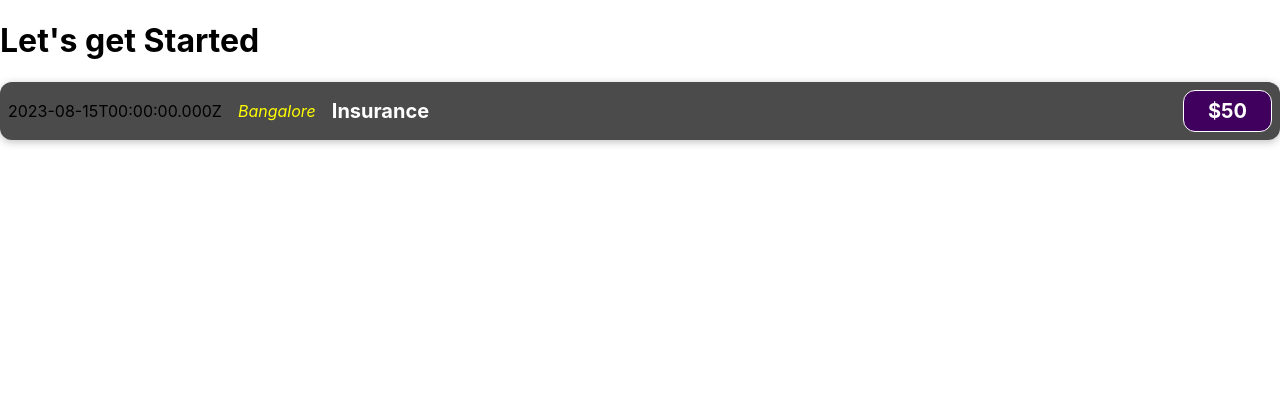
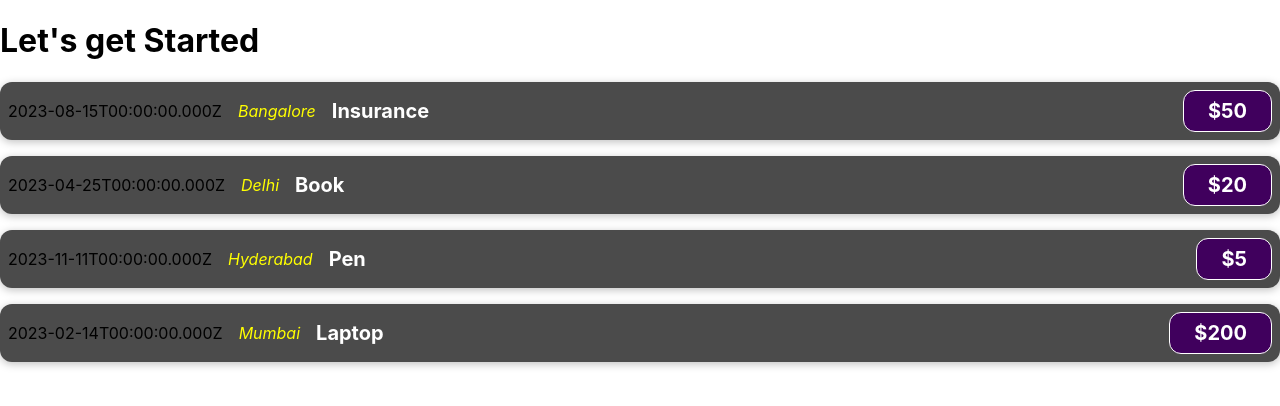
Before and after one commit to SushrutKhajuria/React_first-project, a React (Create React App) app: page / in a window 1280 px wide. Shown: the top 406 px of the page. Built offline with nearby package versions, Linux system fonts and the light colour scheme.

Commit message:
Passingobj and data to child component

```diff
--- a/src/App.js
+++ b/src/App.js
@@ -1,13 +1,35 @@
-// Write your code here:
+// Write your code at relevant places in the code below:
 
 import ExpenseItem from "./components/ExpenseItem";
+
 function App() {
   return (
-    <div >
-      <h1>
-        Let's get Started
-      </h1>
-      <ExpenseItem></ExpenseItem>
+    <div>
+      <h1>Let's get Started</h1>
+      <ExpenseItem
+        date={new Date(2023, 7, 15)}
+        title="Insurance"
+        price="50"
+        location="Bangalore"
+      ></ExpenseItem>
+      <ExpenseItem
+        date={new Date(2023, 3, 25)}
+        title="Book"
+        price="20"
+        location="Delhi"
+      ></ExpenseItem>
+      <ExpenseItem
+        date={new Date(2023, 10, 11)}
+        title="Pen"
+        price="5"
+        location="Hyderabad"
+      ></ExpenseItem>
+      <ExpenseItem
+        date={new Date(2023, 1, 14)}
+        title="Laptop"
+        price="200"
+        location="Mumbai"
+      ></ExpenseItem>
     </div>
   );
 }
--- a/src/components/ExpenseItem.js
+++ b/src/components/ExpenseItem.js
@@ -1,22 +1,17 @@
-// Write yoour code at relevant places in the code below:
+// Write your code at relevant places in the code below:
 
 import "./ExpenseItem.css";
 
-function ExpenseItem() {
-  const expenseDate = new Date(2023, 7, 15).toISOString();
-  const expenseTitle = "Insurance";
-  const expenseAmount = 50;
-  const expenseLocation ="Bangalore"
-
+function ExpenseItem(props) {
   return (
     <div className="expense-item">
-      <div>{expenseDate}</div>
+      <div>{props.date.toISOString()}</div>
       <div className="expense-item__location">
-        {expenseLocation}
+        {props.location}
       </div>
       <div className="expense-item__description">
-        <h2>{expenseTitle}</h2>
-        <div className="expense-item__price">${expenseAmount}</div>
+        <h2>{props.title}</h2>
+        <div className="expense-item__price">${props.price}</div>
       </div>
     </div>
   );
```
Also changed, not shown: src/index.css (+4 -3 lines).
